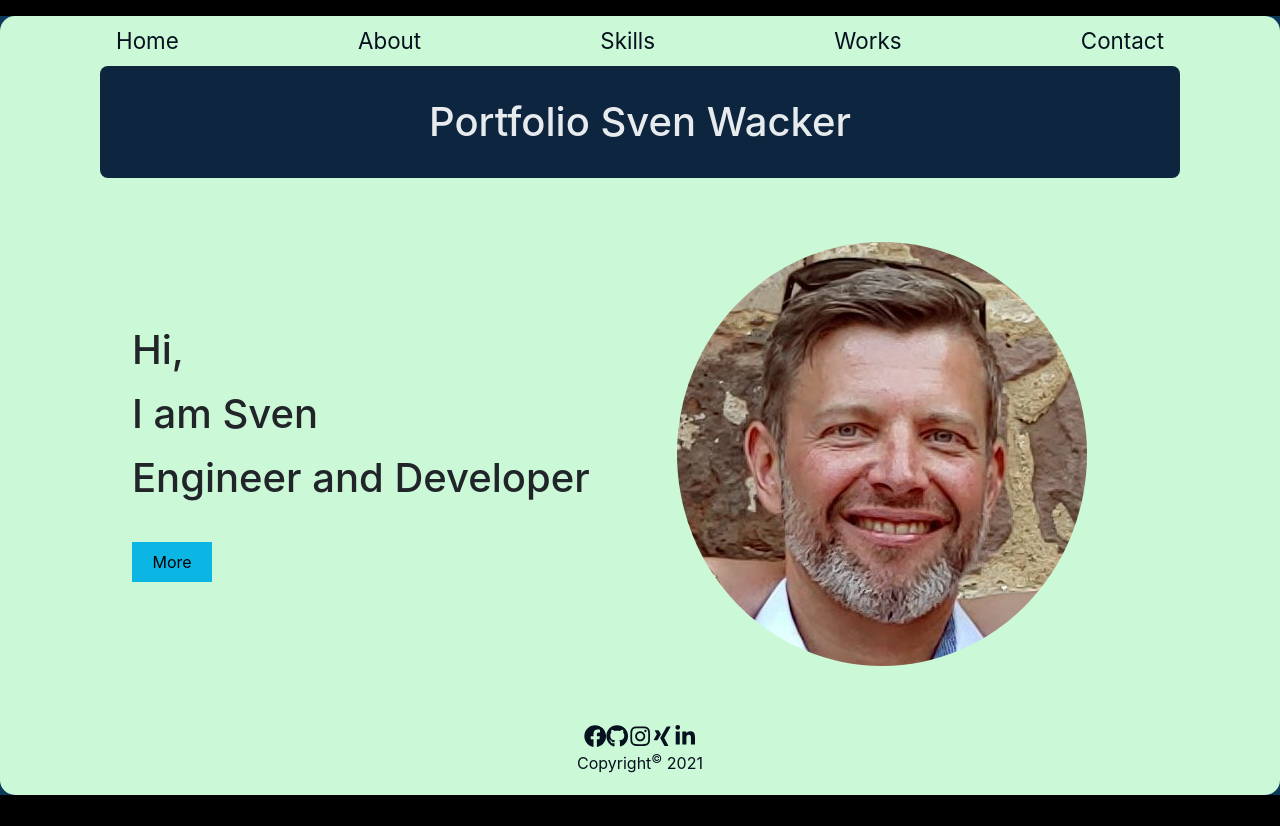
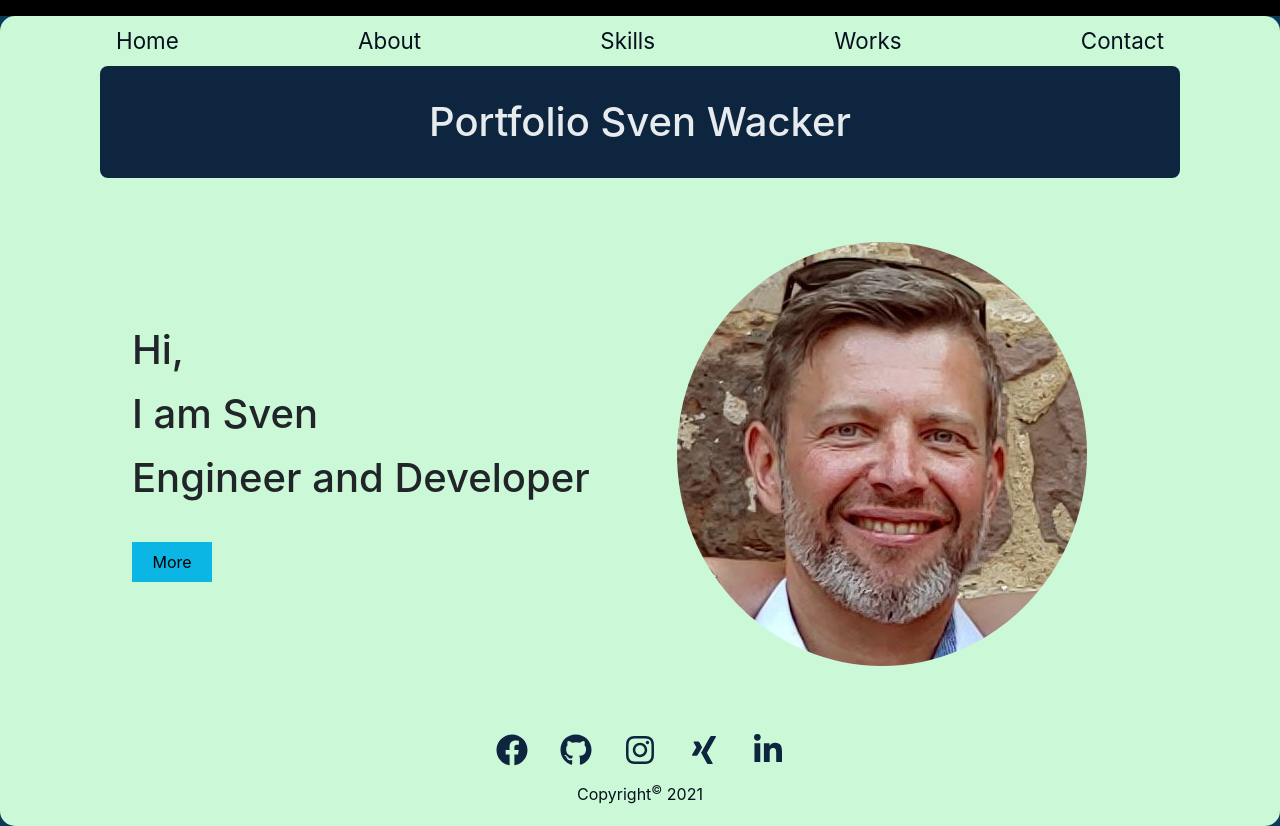
Before and after one commit to svenWacker/portfolio-app, a React (Create React App) app: page / in a window 1280 px wide. Before the commit the page ends 800 px from the top, so only its background shows below. Built offline with nearby package versions, Linux system fonts and the light colour scheme.

Commit message:
footer menu, design and links

```diff
--- a/src/components/Footer.js
+++ b/src/components/Footer.js
@@ -11,12 +11,12 @@ const Footer = () => {
 
   return (
     <div className="footer-wrapper">
-      <div className="social">
-        <FaFacebook />
-        <FaGithub />
-        <FaInstagram />
-        <FaXing />
-        <FaLinkedinIn />
+      <div className="social-wrapper">
+        <FaFacebook className="social" />
+        <FaGithub className="social" />
+        <FaInstagram className="social" />
+        <FaXing className="social" />
+        <FaLinkedinIn className="social" />
       </div>
       Copyright<sup>©</sup> <span className="year">{year}</span>
     </div>
--- a/src/sass/layouts/_footer.scss
+++ b/src/sass/layouts/_footer.scss
@@ -4,11 +4,17 @@
   padding: 20px;
   bottom: 0;
   width: 100%;
-  .social {
+  .social-wrapper {
     font-size: 1.4rem;
-  }
-  .social:hover {
-    font-size: 2.4rem;
-    opacity: 0.5;
+    .social {
+      color: $clr-primary;
+      font-size: 2rem;
+      margin: 1rem;
+    }
+    .social:hover {
+      color: $clr-secondary;
+      font-size: 3.2rem;
+      opacity: 0.5;
+    }
   }
 }
```
